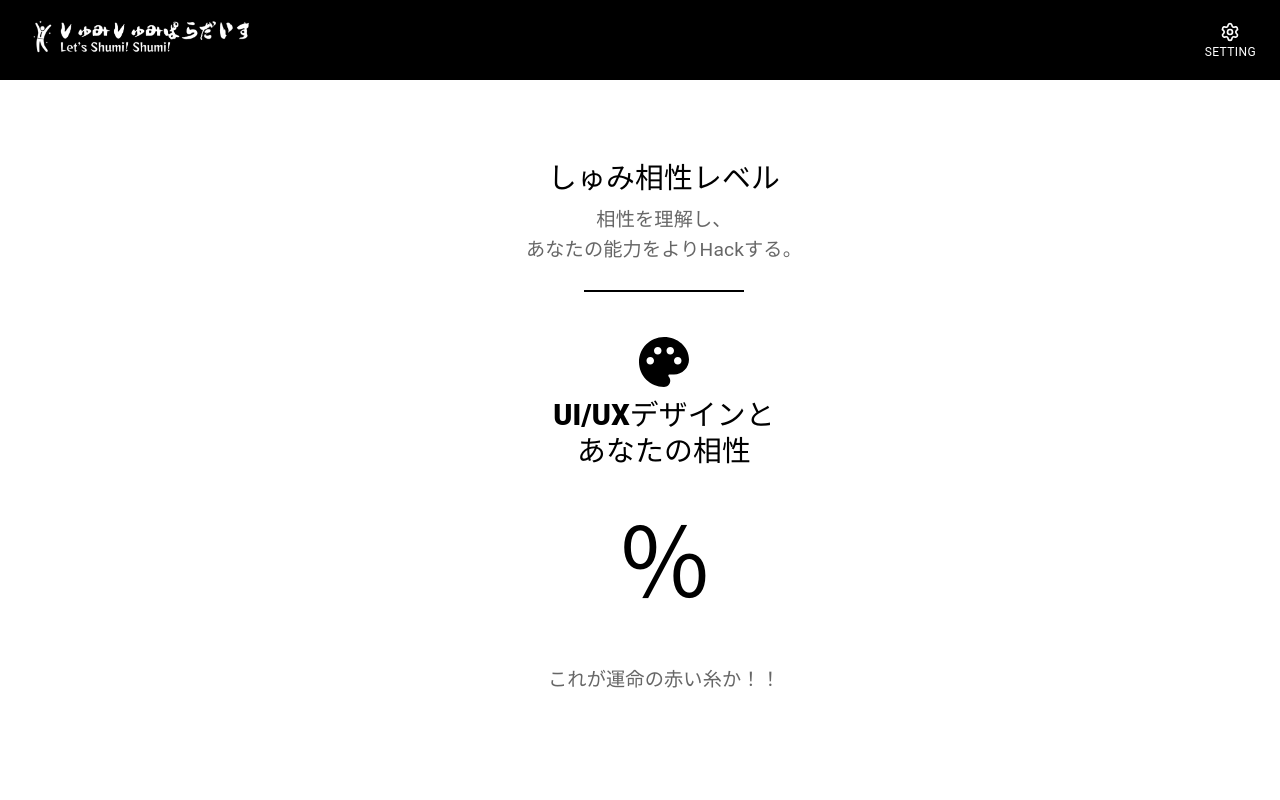
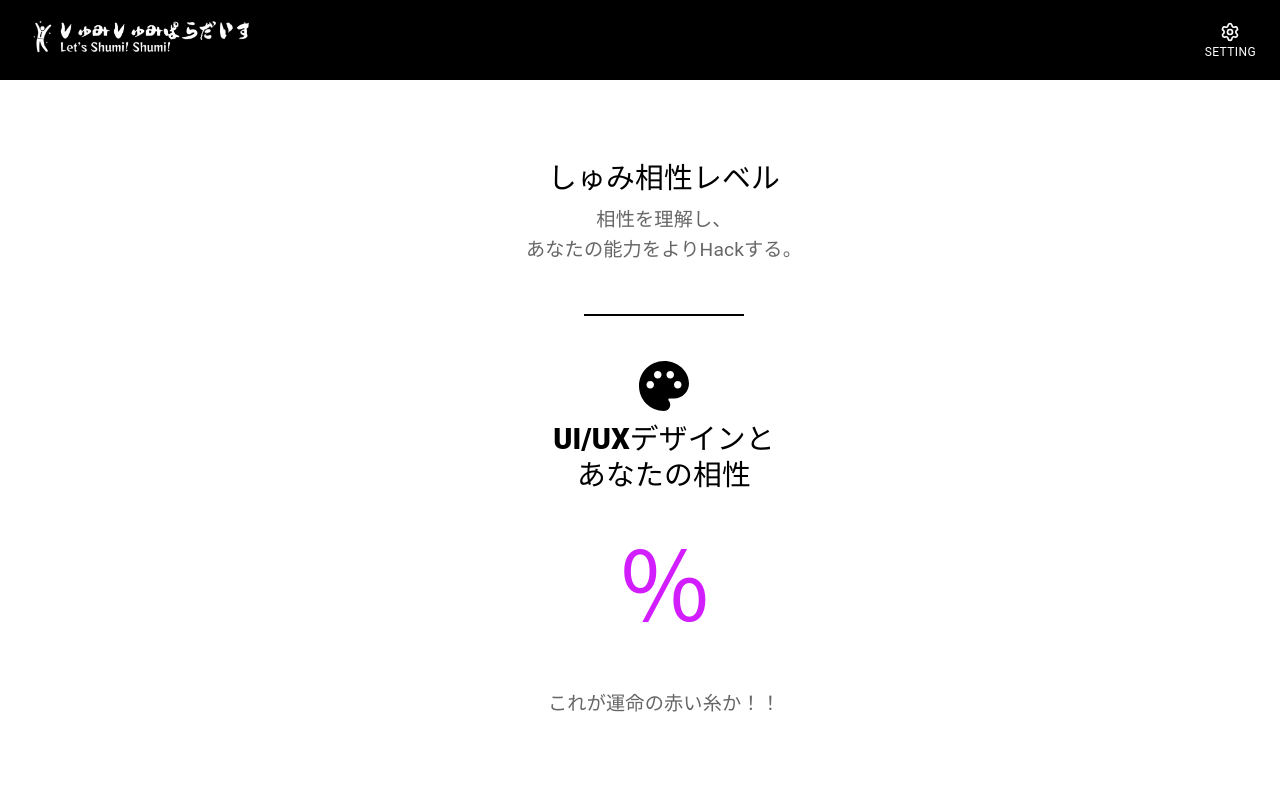
Before and after one commit to hikarukitamura-0/Hack-U-2025, a React (Vite) app in the folder syumi2para/: page /aisyou in a window 1280 px wide. Shown: the top 800 px of the page. Built offline with nearby package versions, Linux system fonts and the light colour scheme.

Commit message:
style:％の色を変更,行間バランスを整理

```diff
--- a/syumi2para/src/pages/aisyou.tsx
+++ b/syumi2para/src/pages/aisyou.tsx
@@ -13,7 +13,7 @@ import { styled } from '@mui/material/styles';
 
 // カスタムカラー定義 (元のスタイルを踏襲しつつ、主にアクセントに使用)
 const ACCENT_COLOR = '#000000ff'; // メインカラー（ブラック）
-//const HOVER_COLOR = '#d21dffff';  // アクセントカラー（マゼンタ/パープル）
+const HOVER_COLOR = '#d21dffff';  // アクセントカラー（マゼンタ/パープル）
 
 // 1. クリーンな背景スタイル
 const CleanBackground = styled(Box)(({ theme }) => ({
@@ -59,7 +59,7 @@ const Aisyou: React.FC = () => {
               相性を理解し、<br/>
               あなたの能力をよりHackする。
             </Typography>
-            <Divider sx={{ bgcolor: ACCENT_COLOR, height: '1px', width: '30%', mx: 'auto', mt: 3 }} />
+            <Divider sx={{ bgcolor: ACCENT_COLOR, height: '1px', width: '30%', mx: 'auto', mt: 6 }} />
           </Box>
 
           {/* 1. タイトル */}
@@ -70,7 +70,7 @@ const Aisyou: React.FC = () => {
               と<br/>
               あなたの相性
             </Typography>
-            <Typography variant="h1" component="h1" sx={{ fontWeight: 900, color: ACCENT_COLOR, mt: 5, mb: 0.5 }}>
+            <Typography variant="h1" component="h1" sx={{ fontWeight: 900, color: HOVER_COLOR, mt: 5, mb: 0.5 }}>
               {/* ===============相性計算結果をここに入れる！！！=============== */}
               ％
             </Typography>
```
